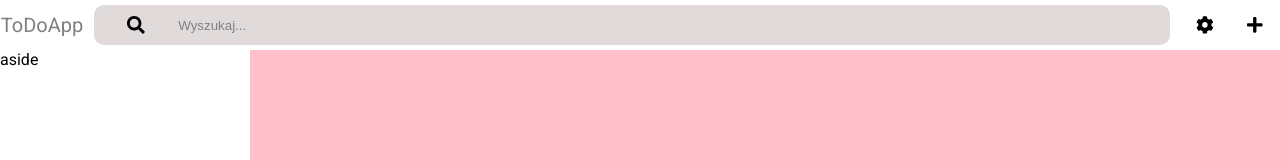
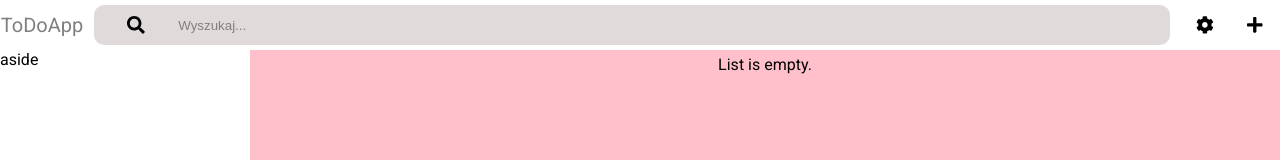
Before and after one commit to pswitalski/ToDoApp, a React (Create React App) app: page / in a window 1280 px wide. Shown: the top 160 px of the page. Built offline with nearby package versions, Linux system fonts and the light colour scheme.

Commit message:
add empty list message

```diff
--- a/src/components/Main/TasksList/TasksList.js
+++ b/src/components/Main/TasksList/TasksList.js
@@ -1,8 +1,10 @@
 import React from "react";
-import { StyledTasksList } from "./TasksList.style";
+import { StyledTasksList, StyledP } from "./TasksList.style";
 import Task from "./Task/Task";
 
 function TasksList({tasksList, handleDeleteTask}) {
+
+    console.log(tasksList.length)
 
     const generateTasks = tasksList.map((task) => (
         <Task key={task.taskId} taskId={task.taskId} task={task.task} category={task.category} date={task.date} handleDeleteTask={handleDeleteTask} />
@@ -11,6 +13,7 @@ function TasksList({tasksList, handleDeleteTask}) {
     return(
         <StyledTasksList>
             {generateTasks}
+            {!tasksList.length ? <StyledP>List is empty.</StyledP> : null}
         </StyledTasksList>
     )
 }
--- a/src/components/Main/TasksList/TasksList.style.js
+++ b/src/components/Main/TasksList/TasksList.style.js
@@ -6,3 +6,7 @@ export const StyledTasksList = styled.div`
     background-color: pink;
 
 `;
+
+export const StyledP = styled.p`
+    margin: 5px auto;
+`;
```
